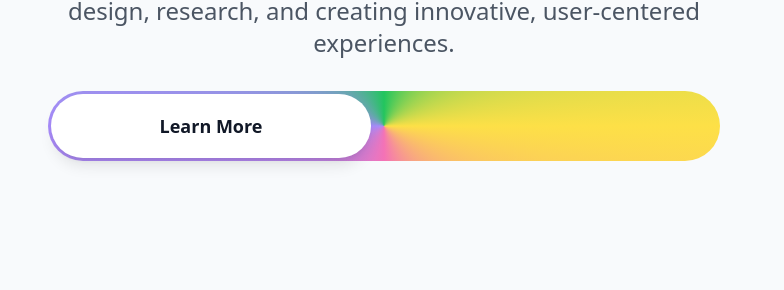
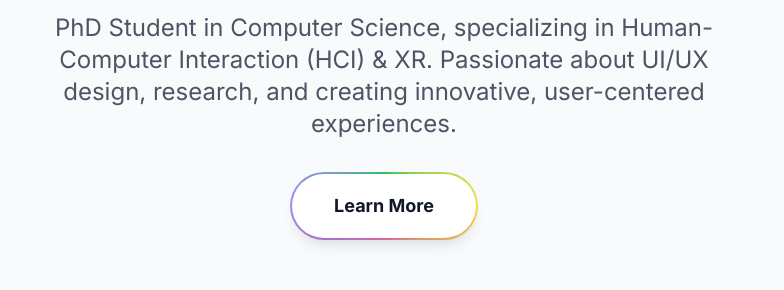
Before and after one commit to vamsikrishnakosuri/-vamsi-portfolio, a React (Vite) app: page / in a window 1280 px wide. Shown: the part 414-704 px from the top of the page, without its empty margins (0-784 px from the left). Built offline with nearby package versions, Linux system fonts and the light colour scheme.

Commit message:
Fix: perfectly center hero section and button, thin gradient border

```diff
--- a/src/App.jsx
+++ b/src/App.jsx
@@ -14,15 +14,15 @@ const sectionVariant = {
 
 function App() {
   return (
-    <div className="animated-bg min-h-screen w-full flex flex-col items-center justify-center font-sans">
+    <div className="animated-bg min-h-screen w-full flex flex-col">
       {/* Hero Section */}
       <motion.section
         initial={{ opacity: 0, y: 40 }}
         animate={{ opacity: 1, y: 0 }}
         transition={{ duration: 1, type: 'spring', bounce: 0.2 }}
-        className="flex flex-col items-center justify-center min-h-[80vh] w-full px-4 sm:px-6 md:px-8"
+        className="flex flex-col items-center justify-center min-h-screen w-full px-4"
       >
-        <div className="w-full max-w-2xl mx-auto flex flex-col items-center justify-center">
+        <div className="w-full max-w-2xl mx-auto flex flex-col items-center justify-center text-center">
           <motion.div
             initial={{ scale: 0.8, opacity: 0 }}
             animate={{ scale: 1, opacity: 1 }}
@@ -52,11 +52,11 @@ function App() {
           >
             PhD Student in Computer Science, specializing in Human-Computer Interaction (HCI) & XR. Passionate about UI/UX design, research, and creating innovative, user-centered experiences.
           </motion.p>
-          <div className="animated-gradient-border rounded-full p-[3px] mb-2 w-full flex justify-center">
+          <div className="animated-gradient-border rounded-full mb-2" style={{ padding: 2, display: 'inline-block' }}>
             <motion.a
               href="#about"
               whileHover={{ scale: 1.07, boxShadow: '0 8px 32px rgba(236,72,153,0.15)' }}
-              className="button-gradient-hover px-10 py-4 bg-white text-gray-900 rounded-full shadow-lg border-2 border-transparent text-lg font-semibold transition relative overflow-hidden group block w-full max-w-xs text-center"
+              className="button-gradient-hover px-10 py-4 bg-white text-gray-900 rounded-full shadow-lg border-2 border-transparent text-lg font-semibold transition relative overflow-hidden group block min-w-[180px] text-center"
             >
               <span className="relative z-10">Learn More</span>
             </motion.a>
```
